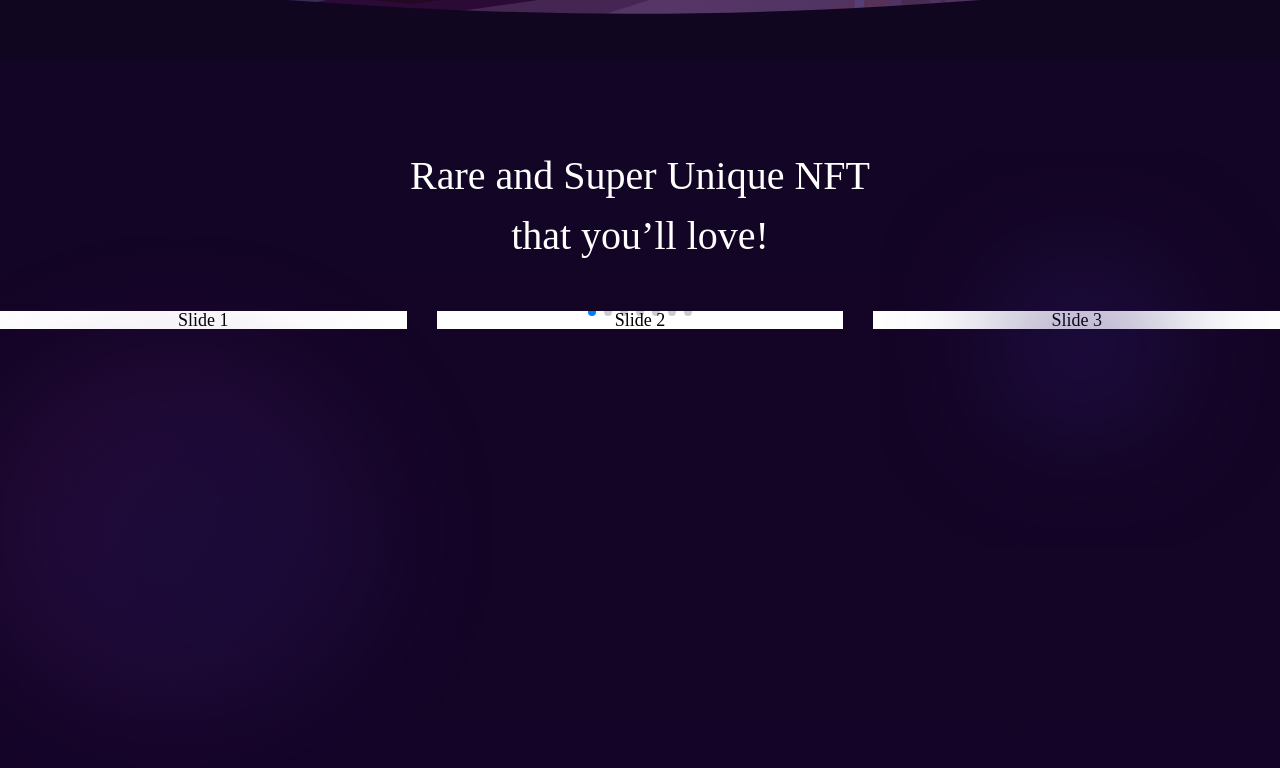
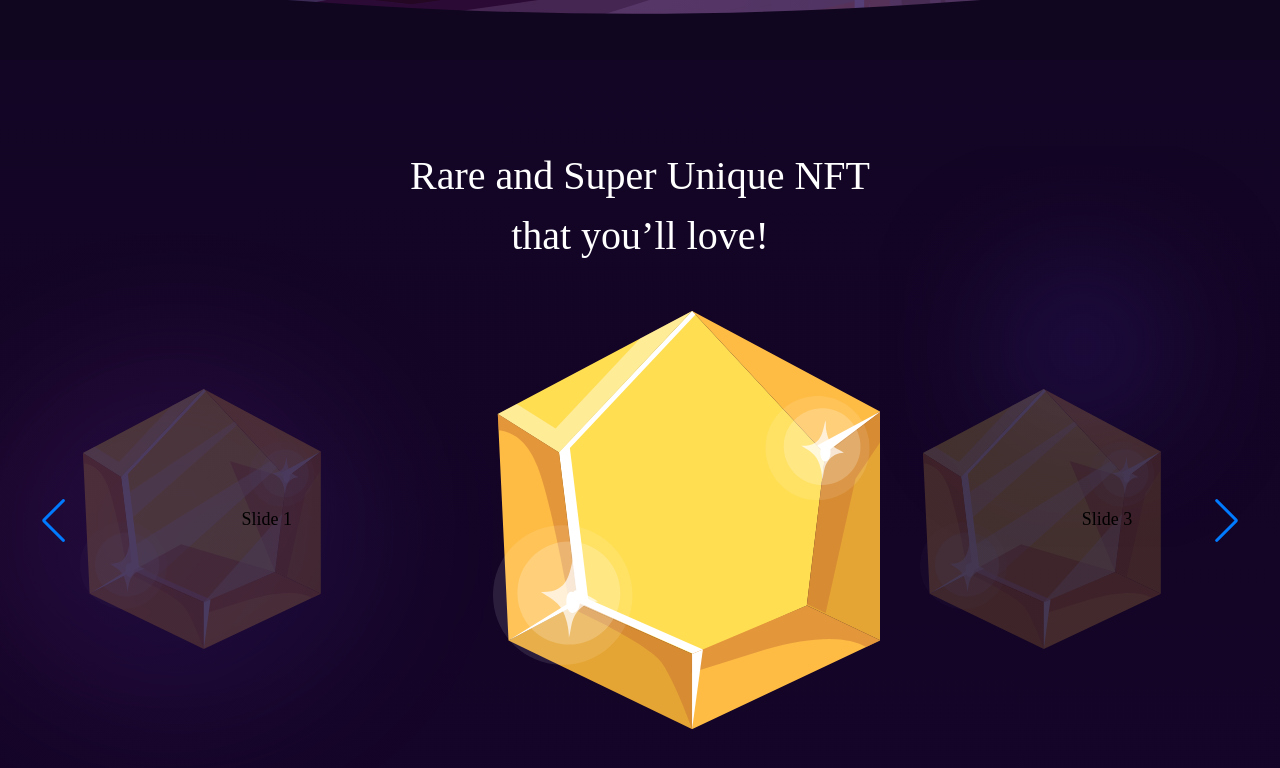
Before and after one commit to vik-tsyplakov/lift_media, a website: page lift_media/index.html in a window 1280 px wide. Shown: the part 1003-1771 px from the top of the page. Drawn offline with nearby package versions, Linux system fonts and the light colour scheme; files that its build step writes are made by us from their sources.

Commit message:
block-slider-nft slider with not central item

```diff
--- a/lift_media/index.html
+++ b/lift_media/index.html
@@ -125,7 +125,13 @@
                 <div class="swiper mySwiper">
                   <div class="swiper-wrapper">
                     <div class="swiper-slide">Slide 1</div>
-                    <div class="swiper-slide">Slide 2</div>
+                    <div class="swiper-slide">
+                      <!--<img
+                        class="img-nft"
+                        src="/img/main/slider/img_nft.svg"
+                        alt="image nft"
+                      />-->
+                    </div>
                     <div class="swiper-slide">Slide 3</div>
                     <div class="swiper-slide">Slide 4</div>
                     <div class="swiper-slide">Slide 5</div>
@@ -135,6 +141,8 @@
                     <div class="swiper-slide">Slide 9</div>
                   </div>
                   <div class="swiper-pagination"></div>
+                  <div class="swiper-button-prev"></div>
+                  <div class="swiper-button-next"></div>
                 </div>
               </div>
             </section>
--- a/lift_media/js/script.js
+++ b/lift_media/js/script.js
@@ -40,11 +40,21 @@ function closeOnClick() {
 }
 
 // Swiper slider
-var swiper = new Swiper(".mySwiper", {
-  slidesPerView: 3,
-  spaceBetween: 30,
-  pagination: {
+const swiper = new Swiper(".mySwiper", {
+  loop: true,
+  /*pagination: {
     el: ".swiper-pagination",
     clickable: true,
+  },*/
+  // Navigation arrows
+  navigation: {
+    nextEl: ".swiper-button-next",
+    prevEl: ".swiper-button-prev",
   },
+  keyboard: {
+    enabled: true,
+    onlyInViewport: false,
+  },
+  spaceBetween: 0,
+  slidesPerView: 3,
 });
--- a/src/js/script.js
+++ b/src/js/script.js
@@ -40,11 +40,21 @@ function closeOnClick() {
 }
 
 // Swiper slider
-var swiper = new Swiper(".mySwiper", {
-  slidesPerView: 3,
-  spaceBetween: 30,
-  pagination: {
+const swiper = new Swiper(".mySwiper", {
+  loop: true,
+  /*pagination: {
     el: ".swiper-pagination",
     clickable: true,
+  },*/
+  // Navigation arrows
+  navigation: {
+    nextEl: ".swiper-button-next",
+    prevEl: ".swiper-button-prev",
   },
+  keyboard: {
+    enabled: true,
+    onlyInViewport: false,
+  },
+  spaceBetween: 0,
+  slidesPerView: 3,
 });
--- a/src/scss/style.scss
+++ b/src/scss/style.scss
@@ -554,7 +554,7 @@ ul {
 }
 .background-circle-1 {
   position: absolute;
-  z-index: 3;
+  z-index: 1;
   left: -106px;
   top: 80px;
   width: 610px;
@@ -563,7 +563,7 @@ ul {
 }
 .background-circle-2 {
   position: absolute;
-  z-index: 3;
+  z-index: 1;
   right: 0px;
   top: 0;
   width: 401px;
@@ -617,15 +617,15 @@ ul {
 }
 /*---MAIN BLOCK-SLIDER-NFT SWIPER SLIDER----------------------------------------------*/
 .swiper {
-  width: 100%;
-  height: 100%;
+  max-width: 1200px;
+  height: 420px;
+  display: flex;
+  margin: 0 auto;
+  padding: 0 40px;
 }
-
 .swiper-slide {
   text-align: center;
   font-size: 18px;
-  background: #fff;
-  /* Center slide text vertically */
   display: -webkit-box;
   display: -ms-flexbox;
   display: -webkit-flex;
@@ -638,10 +638,34 @@ ul {
   -ms-flex-align: center;
   -webkit-align-items: center;
   align-items: center;
+  width: 240px;
+  height: 260px;
+  margin: 78px 0;
+  background-color: transparent;
+  background-image: url(/img/main/slider/slide_non-active_background.svg);
+  background-repeat: no-repeat;
 }
 .swiper-slide img {
   display: block;
-  width: 100%;
-  height: 100%;
   object-fit: cover;
 }
+.swiper-button-next,
+.swiper-button-prev {
+  top: 50%;
+  margin-left: -10px;
+  margin-right: -10px;
+}
+.swiper-slide-next {
+  height: 418px;
+  width: 387px !important;
+  margin: 0 40px;
+  background-image: url(/img/main/slider/slide_active_background.svg);
+}
+.swiper-slide-visible {
+}
+.swiper-slide-active {
+}
+.img-nft {
+  width: 266.21px;
+  height: 344.87px;
+}
```
Also changed, not shown: src/index.html (+9 -1 lines), lift_media/css/style.css, lift_media/css/style.min.css, lift_media/img/main/slider/img_nft.svg (added), lift_media/img/main/slider/slide_active_background.svg (added), lift_media/img/main/slider/slide_non-active_background.svg (added), lift_media/js/script.min.js, src/img/main/slider/img_nft.svg (added), src/img/main/slider/slide_active_background.svg (added), src/img/main/slider/slide_non-active_background.svg (added).
